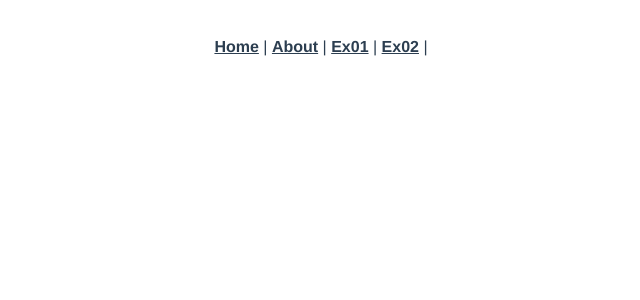
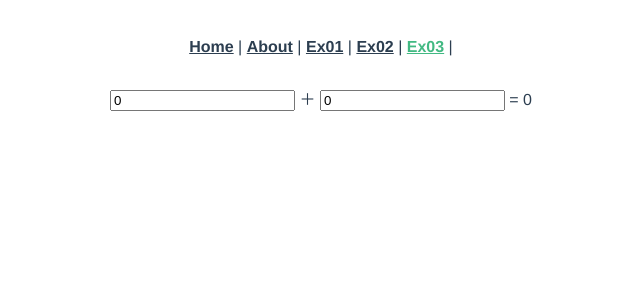
Before and after one commit to Mmy26/ex-vue-beginner, a Vue app: page /Ex03 in a window 1280 px wide. Shown: the top 300 px of the page, without its empty margins (319-959 px from the left). Built offline with nearby package versions, Linux system fonts and the light colour scheme.

Commit message:
演習3の実施

```diff
--- a/src/App.vue
+++ b/src/App.vue
@@ -5,6 +5,7 @@
       <router-link to="/about">About</router-link> |
       <router-link to="/Ex01">Ex01</router-link> |
       <router-link to="/Ex02">Ex02</router-link> |
+      <router-link to="/Ex03">Ex03</router-link> |
     </div>
     <router-view />
   </div>
--- a/src/router/index.ts
+++ b/src/router/index.ts
@@ -28,6 +28,10 @@
     path: "/Ex02",
     component: () => import("../views/Ex02.vue"),
   },
+  {
+    path: "/Ex03",
+    component: () => import("../views/Ex03.vue"),
+  },
 ];
 
 const router = new VueRouter({
--- /dev/null
+++ b/src/views/Ex03.vue
@@ -0,0 +1,20 @@
+<template>
+  <div>
+    <input type="text" value="num1" v-model.number="num1" />
+    ＋
+    <input type="text" value="num2" v-model.number="num2" />
+    =
+    {{ num1 + num2 }}
+  </div>
+</template>
+
+<script lang="ts">
+import { Component, Vue } from "vue-property-decorator";
+@Component
+export default class XXXComponent extends Vue {
+  private num1 = 0;
+  private num2 = 0;
+}
+</script>
+
+<style scoped></style>
```
